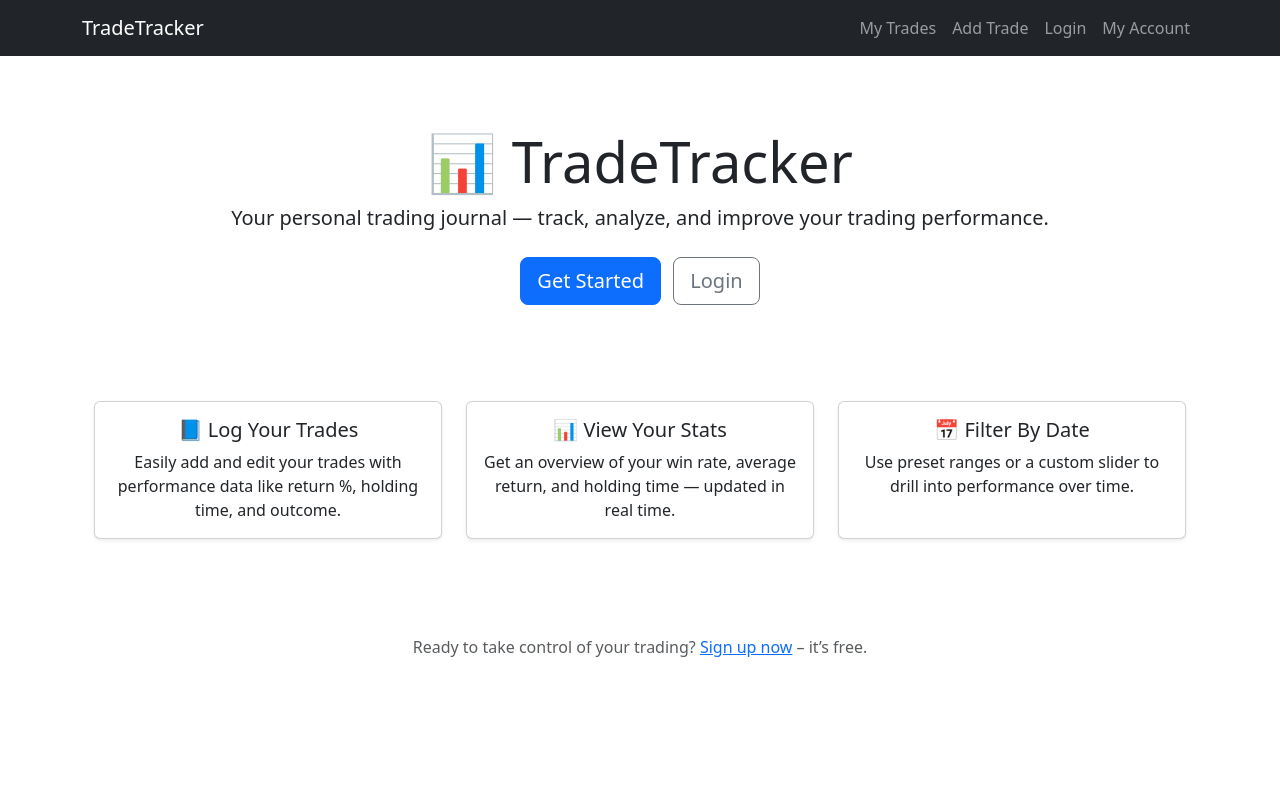
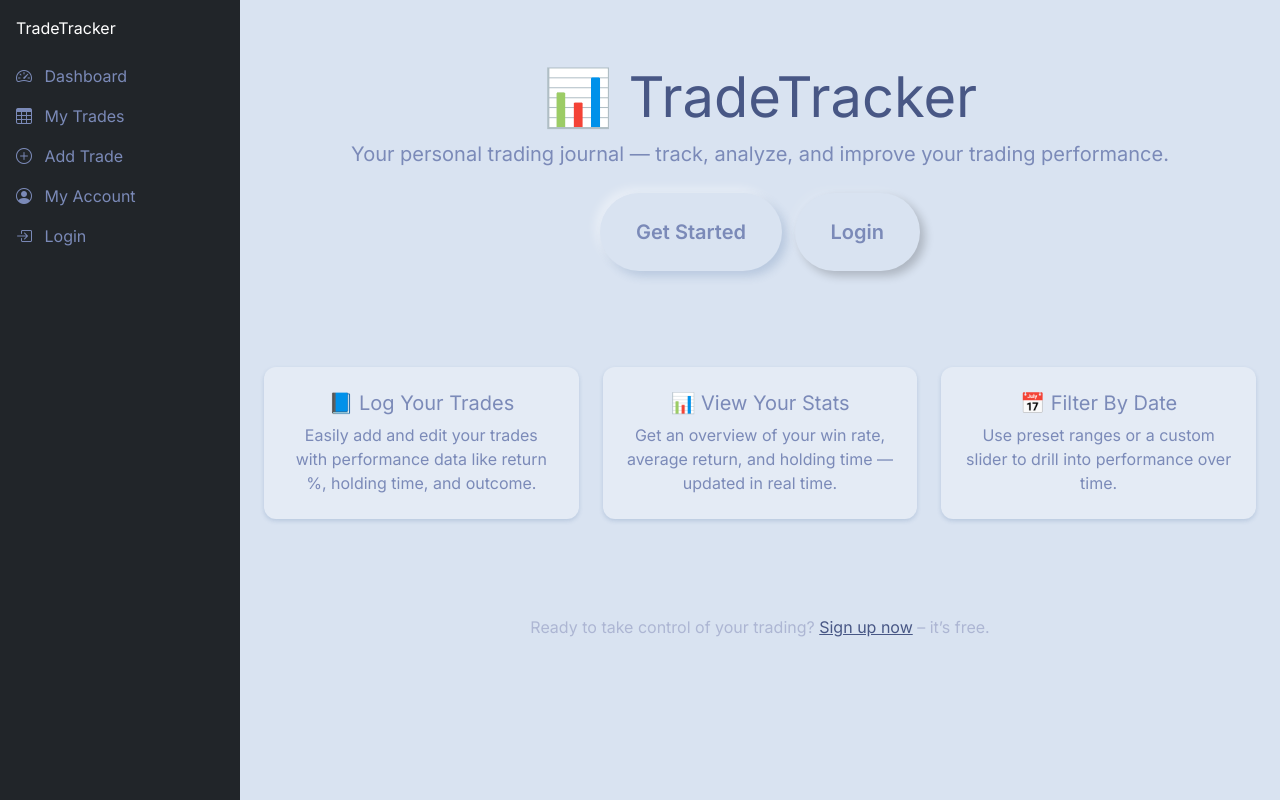
Before and after one commit to carlssonanton87/milestone-project-3, a Django app: page / in a window 1280 px wide. Run offline with Django 5.2, Linux system fonts and the light colour scheme; some libraries are stand-ins or nearby versions.

Commit message:
feat: new bootstrap theme and change to sidebar + offcanvas mobile nav

```diff
--- /dev/null
+++ b/trades/templates/trades/_sidebar_nav.html
@@ -0,0 +1,32 @@
+<!-- shared nav for both mobile+desktop -->
+<nav class="nav flex-column">
+  <a class="navbar-brand px-3 mb-3" href="{% url 'dashboard' %}">TradeTracker</a>
+  <a class="nav-link px-3 {% if request.resolver_match.url_name == 'dashboard' %}active{% endif %}"
+     href="{% url 'dashboard' %}">
+    <i class="bi bi-speedometer2 me-2"></i> Dashboard
+  </a>
+  <a class="nav-link px-3 {% if request.resolver_match.url_name == 'trade_list' %}active{% endif %}"
+     href="{% url 'trade_list' %}">
+    <i class="bi bi-table me-2"></i> My Trades
+  </a>
+  <a class="nav-link px-3 {% if request.resolver_match.url_name == 'add_trade' %}active{% endif %}"
+     href="{% url 'add_trade' %}">
+    <i class="bi bi-plus-circle me-2"></i> Add Trade
+  </a>
+  <a class="nav-link px-3 {% if request.resolver_match.url_name == 'account' %}active{% endif %}"
+     href="{% url 'account' %}">
+    <i class="bi bi-person-circle me-2"></i> My Account
+  </a>
+  {% if user.is_authenticated %}
+    <form method="post" action="{% url 'logout' %}" class="px-3 mt-2">
+      {% csrf_token %}
+      <button type="submit" class="btn btn-outline-light w-100 text-start">
+        <i class="bi bi-box-arrow-right me-2"></i> Logout
+      </button>
+    </form>
+  {% else %}
+    <a class="nav-link px-3" href="{% url 'login' %}">
+      <i class="bi bi-box-arrow-in-right me-2"></i> Login
+    </a>
+  {% endif %}
+</nav>
--- a/trades/templates/trades/base.html
+++ b/trades/templates/trades/base.html
@@ -5,112 +5,119 @@
   <title>TradeTracker</title>
   <meta name="viewport" content="width=device-width, initial-scale=1">
 
-  <!-- Bootstrap 5.3 CSS -->
+  <!-- Morph Bootswatch Theme -->
   <link
-    href="https://cdn.jsdelivr.net/npm/bootstrap@5.3.3/dist/css/bootstrap.min.css"
+    href="https://cdn.jsdelivr.net/npm/bootswatch@5.3.3/dist/morph/bootstrap.min.css"
     rel="stylesheet"
-  >
+  />
 
-  <!-- ✅ Bootstrap Icons -->
+  <!-- Bootstrap Icons -->
   <link
     rel="stylesheet"
     href="https://cdn.jsdelivr.net/npm/bootstrap-icons@1.10.5/font/bootstrap-icons.css"
-  >
+  />
 
-   <!-- jQuery UI CSS (for autocomplete widget) -->
+  <!-- jQuery UI CSS (for autocomplete) -->
   <link
     rel="stylesheet"
     href="https://code.jquery.com/ui/1.13.2/themes/base/jquery-ui.min.css"
   />
 
-  <!-- Allow pages to inject page-specific CSS here -->
+  <!-- Google font-->
+  <link
+    href="https://fonts.googleapis.com/css2?family=Inter:wght@400;600;700&display=swap"
+    rel="stylesheet"
+  />
+
   {% block extra_css %}{% endblock %}
+
+  <style>
+    body {
+      font-family: 'Inter', sans-serif;
+    }
+    /* sidebar width */
+    :root { --sidebar-width: 240px; }
+
+    /* desktop sidebar */
+    #desktopSidebar {
+      width: var(--sidebar-width);
+      top: 0;
+      left: 0;
+      height: 100vh;
+      overflow-y: auto;
+      padding-top: 1rem;
+      position: fixed;
+      z-index: 1000;
+    }
+
+    /* push content right on md+ */
+    @media (min-width: 768px) {
+      #mainContent {
+        margin-left: var(--sidebar-width);
+      }
+    }
+
+    /* Fancier cards */
+    .card {
+      border-radius: 0.75rem;
+      box-shadow: 0 10px 12px rgba(0,0,0,0.15);
+      transition: transform 0.2s, box-shadow 0.2s;
+    }
+    .card:hover {
+      transform: translateY(-4px);
+      box-shadow: 0 8px 24px rgba(0,0,0,0.2);
+    }
+  </style>
 </head>
 
-<style>
-  /* Slider & noUi styles */
-  #slider-start-label,
-  #slider-end-label {
-    font-size: 0.8rem;
-    color: #6c757d;
-  }
-  #slider .noUi-tooltip {
-    background-color: #0d6efd;
-    color: white;
-    font-weight: bold;
-  }
-  #date-slider {
-    width: 100%;
-    height: 40px;
-    margin-top: 1rem;
-  }
-  .noUi-target { background: #e9ecef; border-radius: 10px; border: 1px solid #ccc; }
-  .noUi-connect { background: #0d6efd; }
-  .noUi-tooltip {
-    background: #0d6efd;
-    color: #fff;
-    font-weight: bold;
-    border-radius: 4px;
-    padding: 4px 6px;
-    font-size: 0.85rem;
-  }
-  .noUi-horizontal .noUi-handle {
-    width: 18px;
-    height: 18px;
-    top: -7px;
-    background: white;
-    border: 2px solid #0d6efd;
-    border-radius: 50%;
-  }
+<body>
+  <!-- 1) Mobile: hamburger toggles offcanvas -->
+  <button
+    class="btn btn-primary position-fixed top-0 start-0 m-2 d-md-none"
+    type="button"
+    data-bs-toggle="offcanvas"
+    data-bs-target="#mobileSidebar"
+    aria-controls="mobileSidebar"
+  >
+    <i class="bi bi-list"></i>
+  </button>
 
-  /* High-contrast focus outline for keyboard users */
-  input:focus,
-  select:focus,
-  textarea:focus,
-  button:focus {
-    outline: 3px solid #0d6efd !important;
-    outline-offset: 2px;
-  }
-</style>
-
-<body>
-
-  <!-- Navbar -->
-  <nav class="navbar navbar-expand-lg navbar-dark bg-dark mb-4">
-    <div class="container">
-      <a class="navbar-brand" href="{% url 'dashboard' %}">TradeTracker</a>
-      <div class="collapse navbar-collapse">
-        <ul class="navbar-nav ms-auto">
-          <li class="nav-item">
-            <a class="nav-link" href="{% url 'trade_list' %}">My Trades</a>
-          </li>
-          <li class="nav-item">
-            <a class="nav-link" href="{% url 'add_trade' %}">Add Trade</a>
-          </li>
-          {% if user.is_authenticated %}
-            <li class="nav-item">
-              <form method="post" action="{% url 'logout' %}" style="display:inline;">
-                {% csrf_token %}
-                <button class="btn btn-link nav-link" type="submit">Logout</button>
-              </form>
-            </li>
-          {% else %}
-            <li class="nav-item">
-              <a class="nav-link" href="{% url 'login' %}">Login</a>
-            </li>
-          {% endif %}
-              <!-- … existing nav items … -->
-    <li class="nav-item">
-      <a class="nav-link" href="{% url 'account' %}">My Account</a>
-    </li>
-
-        </ul>
+  <div
+    class="offcanvas offcanvas-start bg-dark text-white d-md-none"
+    tabindex="-1"
+    id="mobileSidebar"
+    aria-labelledby="mobileSidebarLabel"
+  >
+    <div class="offcanvas-header">
+      <h5 id="mobileSidebarLabel" class="offcanvas-title">TradeTracker</h5>
+      <button
+        type="button"
+        class="btn-close btn-close-white"
+        data-bs-dismiss="offcanvas"
+        aria-label="Close"
+      ></button>
+    </div>
+    <div class="offcanvas-body p-0">
+      {% include 'trades/_sidebar_nav.html' %}
     </div>
   </div>
-  </nav>
 
+  <!-- 2) Desktop: always-visible sidebar -->
+  <aside
+    id="desktopSidebar"
+    class="d-none d-md-block bg-dark text-white"
+  >
+    {% include 'trades/_sidebar_nav.html' %}
+  </aside>
 
-  <!-- Toast container -->
+  <!-- 3) Main content area -->
+  <div id="mainContent" class="pt-3">
+    <div class="container-fluid">
+      {% block content %}{% endblock %}
+    </div>
+  </div>
+
+  <!-- Toast container (unchanged) -->
   <div
     aria-live="polite"
     aria-atomic="true"
@@ -118,7 +125,6 @@
     style="z-index: 1080;"
   >
     <div class="toast-container position-fixed top-0 end-0 p-3">
-      {% if messages %}
       {% for message in messages %}
         <div
           class="toast align-items-center text-bg-{{ message.tags }} border-0 mb-2"
@@ -127,9 +133,7 @@
           aria-atomic="true"
         >
           <div class="d-flex">
-              <div class="toast-body">
-                {{ message }}
-              </div>
+            <div class="toast-body">{{ message }}</div>
             <button
               type="button"
               class="btn-close btn-close-white me-2 m-auto"
@@ -139,71 +143,37 @@
           </div>
         </div>
       {% endfor %}
-      {% endif %}
     </div>
   </div>
 
-  <!-- Main Content -->
-  <div class="container">
-
-    {% block content %}{% endblock %}
-  </div>
-
-  <!-- Auto-dismiss success alerts after 4s -->
+  <!-- Initialize toasts -->
   <script>
     document.addEventListener('DOMContentLoaded', function() {
-      // Find all toast elements
       var toastElList = [].slice.call(document.querySelectorAll('.toast'));
-      // Initialize and show each
       toastElList.forEach(function(toastEl) {
-        var toast = new bootstrap.Toast(toastEl, {
-          delay: 4000  // auto-hide after 4s
-        });
+        var toast = new bootstrap.Toast(toastEl, { delay: 4000 });
         toast.show();
       });
     });
   </script>
 
-  <!-- Bootstrap JS (Optional) -->
-  <script
-    src="https://cdn.jsdelivr.net/npm/bootstrap@5.3.3/dist/js/bootstrap.bundle.min.js"
-  ></script>
-
-
-
-
-  <!-- jQuery -->
+  <!-- Bootstrap & dependencies -->
+  <script src="https://cdn.jsdelivr.net/npm/bootstrap@5.3.3/dist/js/bootstrap.bundle.min.js"></script>
   <script src="https://code.jquery.com/jquery-3.7.1.min.js"></script>
-
-    <!-- jQuery UI CSS & JS for autocomplete -->
-<link
-  rel="stylesheet"
-  href="https://code.jquery.com/ui/1.13.2/themes/base/jquery-ui.css"
-/>
   <script src="https://code.jquery.com/ui/1.13.2/jquery-ui.min.js"></script>
-
-  <!-- Moment.js -->
   <script src="https://cdn.jsdelivr.net/npm/moment@2.29.4/moment.min.js"></script>
-
-  <!-- Date Range Picker CSS & JS -->
   <link
     rel="stylesheet"
     href="https://cdn.jsdelivr.net/npm/daterangepicker/daterangepicker.css"
   />
   <script src="https://cdn.jsdelivr.net/npm/daterangepicker/daterangepicker.min.js"></script>
-
-  <!-- noUiSlider CSS & JS -->
   <link
     rel="stylesheet"
     href="https://cdn.jsdelivr.net/npm/nouislider@15.7.1/dist/nouislider.min.css"
   />
   <script src="https://cdn.jsdelivr.net/npm/nouislider@15.7.1/dist/nouislider.min.js"></script>
-
-  <!-- Chart.js -->
   <script src="https://cdn.jsdelivr.net/npm/chart.js"></script>
 
-  <!-- Allow pages to inject page-specific JS here -->
   {% block extra_js %}{% endblock %}
-
 </body>
 </html>
```
Also changed, not shown: db.sqlite3. Lines whose indentation alone changed are shown as unchanged.
